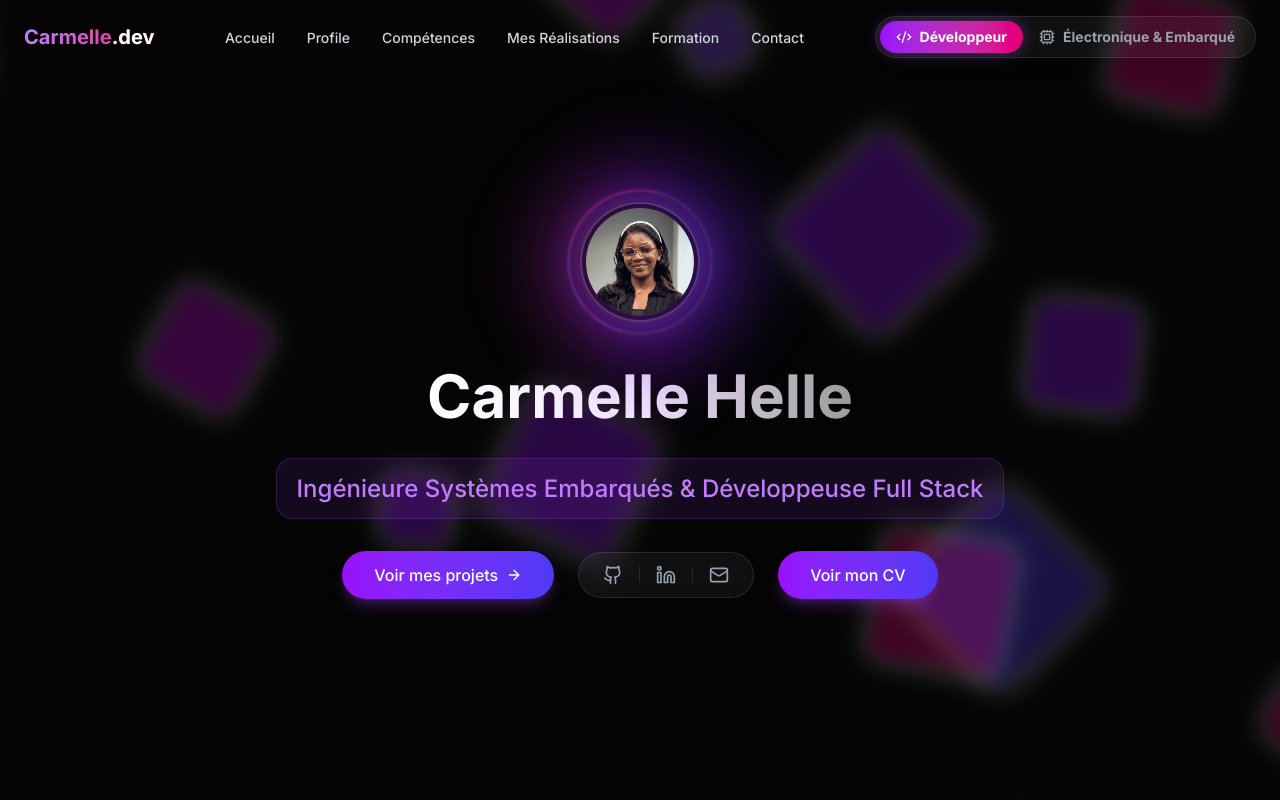
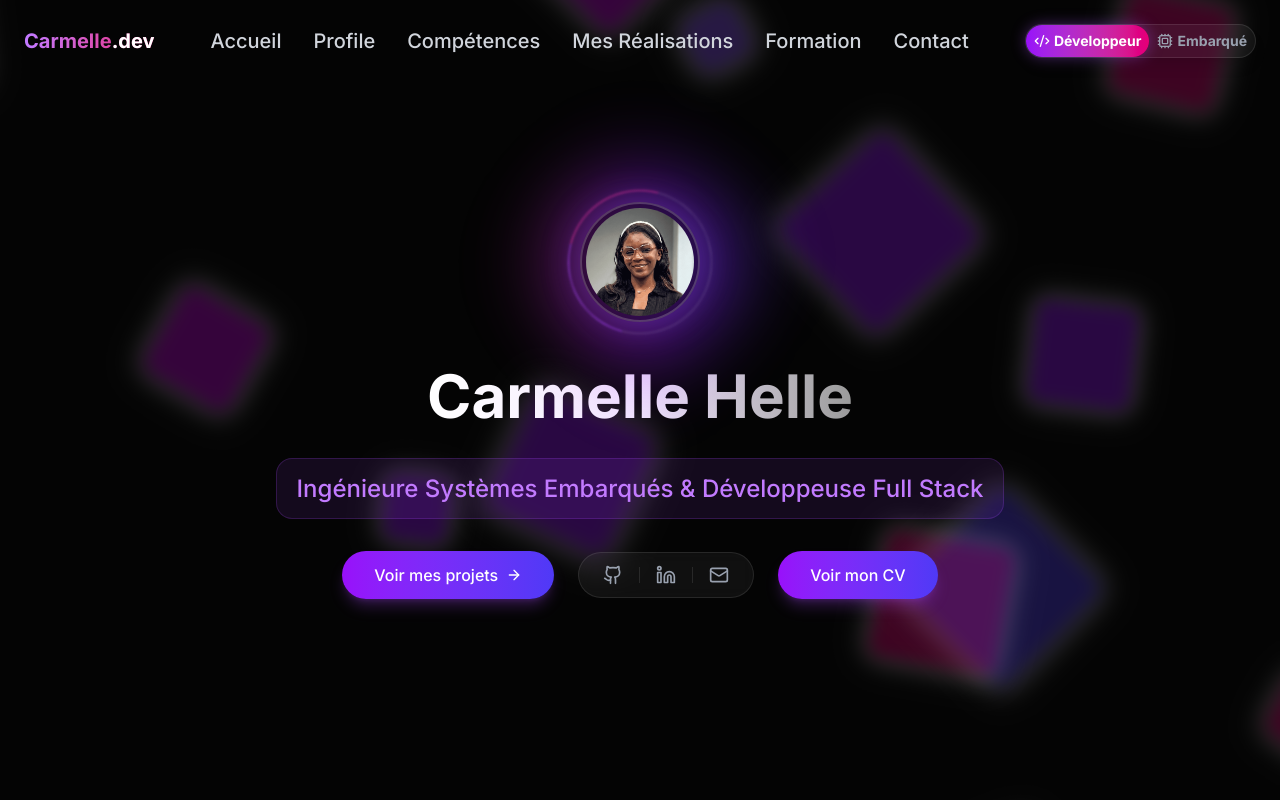
Before and after one commit to Hcarmelle7/Monportfolio, a Next.js app: page / in a window 1280 px wide. Shown: the top 800 px of the page. Built offline with nearby package versions, Linux system fonts and the light colour scheme.

Commit message:
maj nav et switch de profil

```diff
--- a/app/globals.css
+++ b/app/globals.css
@@ -17,10 +17,10 @@
   }
 
   body {
-    /* on utilise les valeurs directes */
+
     background-color: var(--background);
     color: var(--foreground);
-    /* Lisser les polices sur tous les navigateurs */
+
     -webkit-font-smoothing: antialiased;
     -moz-osx-font-smoothing: grayscale;
   }
--- a/app/page.tsx
+++ b/app/page.tsx
@@ -31,13 +31,12 @@ function ProfileFromUrl() {
 
 
   useEffect(() => {
-    // Si l'URL contient ?tab=embedded ou ?tab=developer, on met à jour le contexte global
     if (tab === "embedded" || tab === "developer") {
       setActiveProfile(tab);
     }
   }, [tab, setActiveProfile]);
 
-  return null; // Ce composant n'affiche rien visuellement
+  return null;
 }
 
 export default function Home() {
@@ -46,7 +45,6 @@ export default function Home() {
   return (
     <div className="flex flex-col gap-20 md:gap-12 pb-8">
 
-      {/* On place le gestionnaire d'URL ici, enveloppé de Suspense (Requis par Next.js) */}
       <Suspense fallback={null}>
         <ProfileFromUrl />
       </Suspense>
--- a/components/layout/Navbar.tsx
+++ b/components/layout/Navbar.tsx
@@ -3,10 +3,18 @@ import React, { useState, useEffect } from 'react';
 import { motion } from 'framer-motion';
 import { cn } from '@/lib/utils';
 import { AboutMe } from '@/data/content';
-import { Code2, Cpu, Github, Linkedin, Mail, } from 'lucide-react';
+import { ArrowLeft, Code2, Cpu, Github, Linkedin, Mail, } from 'lucide-react';
 import { useProfile } from "@/context/ProfileContext";
+// 1. On importe le hook pour lire l'URL
+import { usePathname } from 'next/navigation';
+import Link from 'next/link';
 
 export default function Navbar() {
+  // 2. On récupère le chemin actuel
+  const pathname = usePathname();
+  // ⚠️ Modifie "/simulateur" si le nom du dossier de ta page est différent
+  const isSimulationPage = pathname === "/demo";
+
   const [scrolled, setScrolled] = useState(false);
   const { activeProfile, setActiveProfile } = useProfile();
 
@@ -28,12 +36,44 @@ export default function Navbar() {
     { name: 'Contact', href: '/#contact' },
   ];
 
+  // 3. LA CONDITION POUR LA PAGE SIMULATEUR
+  // Si on est sur la page de simulation, on ne retourne que le logo isolé
+  if (isSimulationPage) {
+    return (
+      <header className="absolute top-0 left-0 w-full px-6 py-4 z-50 flex items-center justify-between bg-black/20 backdrop-blur-sm border-b border-white/10">
+
+        {/* GAUCHE : Logo */}
+        <a href="/" className="text-xl font-bold bg-clip-text text-transparent bg-gradient-to-r from-purple-400 to-pink-600 hover:opacity-80 transition-opacity">
+          Carmelle<span className="text-white">.dev</span>
+        </a>
+
+        {/* CENTRE : Titre du projet (Masqué sur tout petit écran pour éviter que ça se chevauche) */}
+        <div className="hidden md:block absolute left-1/2 top-1/2 -translate-x-1/2 -translate-y-1/2">
+          <h1 className="text-2xl md:text-3xl text-center font-bold bg-clip-text text-transparent bg-gradient-to-r from-emerald-400 to-cyan-500">
+            Smart Energy Guardian
+          </h1>
+        </div>
+
+        {/* DROITE : Bouton Retour */}
+        <Link
+          href="/?tab=embedded#projects"
+          className="flex items-center gap-2 px-4 py-2 bg-white/5 hover:bg-white/10 border border-white/10 rounded-full text-sm font-medium text-gray-300 hover:text-white transition-all"
+        >
+          <ArrowLeft className="w-4 h-4" />
+          Retour
+        </Link>
+
+      </header>
+    );
+  }
+
+  // 4. LE RESTE DU TEMPS : TA NAVBAR NORMALE INTACTE
   return (
     <motion.nav
       initial={{ y: -100 }}
       animate={{ y: 0 }}
       className={cn(
-        "fixed top-0 left-0 right-0 z-50 transition-all duration-300 px-6 py-4",
+        "fixed top-0 left-0 right-0 z-50 transition-all duration-300 px-6 py-6",
         scrolled ? "bg-black/50 backdrop-blur-md border-b border-white/10" : "bg-transparent"
       )}
     >
@@ -49,7 +89,7 @@ export default function Navbar() {
             <li key={link.name}>
               <a
                 href={link.href}
-                className="text-sm font-medium text-gray-300 hover:text-white hover:text-primary transition-colors relative group"
+                className="text-xl font-medium text-gray-300 hover:text-white hover:text-primary transition-colors relative group"
               >
                 {link.name}
                 <span className="absolute -bottom-1 left-0 w-0 h-0.5 bg-purple-500 transition-all group-hover:w-full" />
@@ -58,12 +98,12 @@ export default function Navbar() {
           ))}
         </ul>
 
-        <div className="relative flex items-center p-1 bg-white/5 border border-white/10 rounded-full shadow-lg">
+        <div className="relative flex items-center bg-white/5 border border-white/10 rounded-full shadow-lg">
 
           {/* Option Développeur */}
           <button
             onClick={() => setActiveProfile("developer")}
-            className={`relative z-10 flex items-center gap-2 px-4 py-1.5 rounded-full text-xs sm:text-sm font-bold transition-colors duration-300 ${activeProfile === "developer" ? "text-white" : "text-gray-400 hover:text-white"
+            className={`relative z-10 flex items-center gap-1 px-2 py-1.5 rounded-full text-xs sm:text-sm font-bold transition-colors duration-300 ${activeProfile === "developer" ? "text-white" : "text-gray-400 hover:text-white"
               }`}
           >
             {activeProfile === "developer" && (
@@ -80,7 +120,7 @@ export default function Navbar() {
           {/* Option Ingénierie */}
           <button
             onClick={() => setActiveProfile("embedded")}
-            className={`relative z-10 flex items-center gap-2 px-4 py-1.5 rounded-full text-xs sm:text-sm font-bold transition-colors duration-300 ${activeProfile === "embedded" ? "text-white" : "text-gray-400 hover:text-white"
+            className={`relative z-10 flex items-center gap-1 px-2 py-1.5 rounded-full text-xs sm:text-sm font-bold transition-colors duration-300 ${activeProfile === "embedded" ? "text-white" : "text-gray-400 hover:text-white"
               }`}
           >
             {activeProfile === "embedded" && (
@@ -91,7 +131,7 @@ export default function Navbar() {
               />
             )}
             <Cpu className="w-4 h-4" />
-            <span className="hidden sm:inline">Électronique & Embarqué</span>
+            <span className="hidden sm:inline">Embarqué</span>
           </button>
 
         </div>
```
